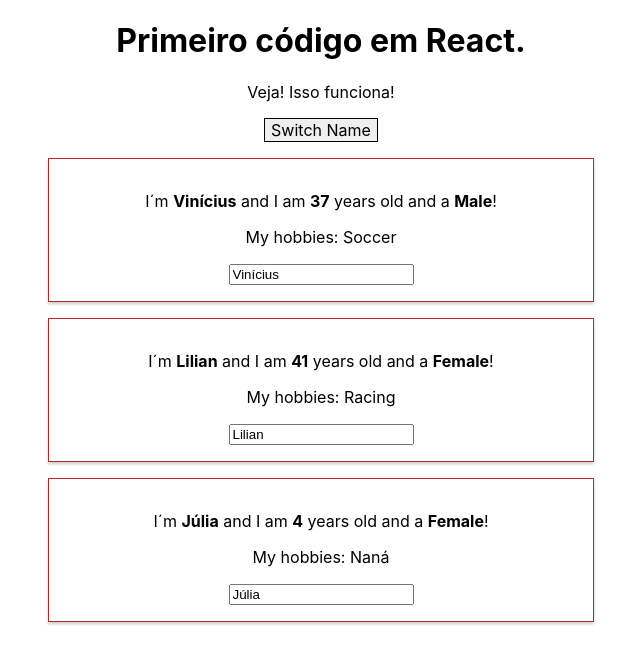
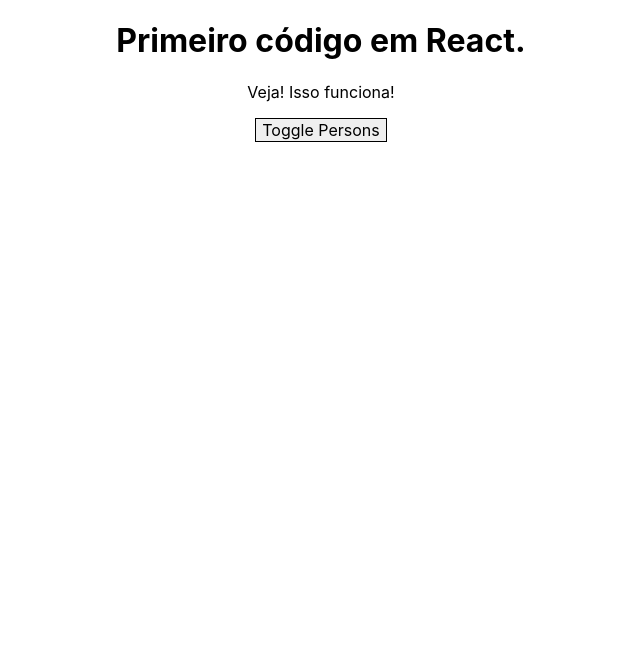
Before and after one commit to viniciusnyari/react-learning1, a React (Create React App) app: page / in a window 1280 px wide. Shown: the top 664 px of the page, without its empty margins (319-959 px from the left). Built offline with nearby package versions, Linux system fonts and the light colour scheme.

Commit message:
Lesson 51

```diff
--- a/src/App.js
+++ b/src/App.js
@@ -10,7 +10,8 @@ class App extends Component {
         {name: 'Vinícius', age:'37', gender:'Male'},
         {name: 'Lilian', age:'41', gender:'Female'},
         {name: 'Júlia', age:'4', gender:'Female'},
-      ]
+      ],
+      showPersons:false
   }
 
   //Método que reage por onClick
@@ -37,6 +38,11 @@ class App extends Component {
     })
   }
 
+  togglePersonsHandler = () => {
+    const doesShow = this.state.showPersons;
+    this.setState({showPersons:!doesShow});
+  }
+
   render() {
 
     const style = {
@@ -47,13 +53,10 @@ class App extends Component {
         cursor:'pointer'
     } ;
 
-    return (
-      <div className="App">
-        <h1>Primeiro código em React.</h1>
-        <p>Veja! Isso funciona!</p>
+    let persons = null;
 
-        <button style={style} onClick={this.switchNameHandler.bind(this,'Vnscs')}>Switch Name</button>
-
+    if (this.state.showPersons){
+      persons = (
           <div>
             <Person
               name={this.state.persons[0].name}
@@ -71,8 +74,21 @@ class App extends Component {
               name={this.state.persons[2].name}
               age={this.state.persons[2].age}
               gender={this.state.persons[2].gender}>My hobbies: Naná </Person>
+          </div>
+      );
+    }
 
-        </div>
+    return (
+      <div className="App">
+        <h1>Primeiro código em React.</h1>
+        <p>Veja! Isso funciona!</p>
+
+        <button style={style} onClick={this.togglePersonsHandler}>Toggle Persons</button>
+
+        {/* OLD Sample
+        {this.state.showPersons ? DIVHTL : Null} */}
+
+        {persons}
 
         {/*
         First Code...
```
Lines whose indentation alone changed are shown as unchanged.
